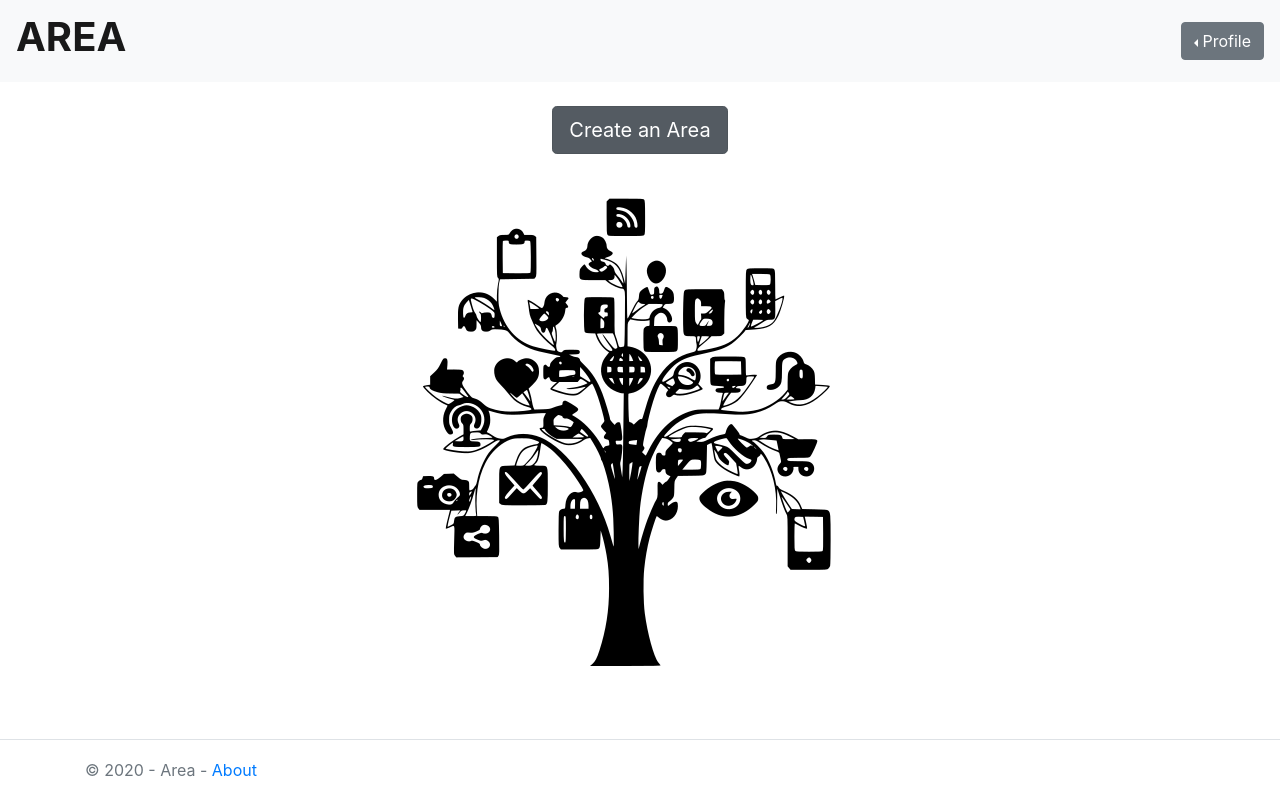
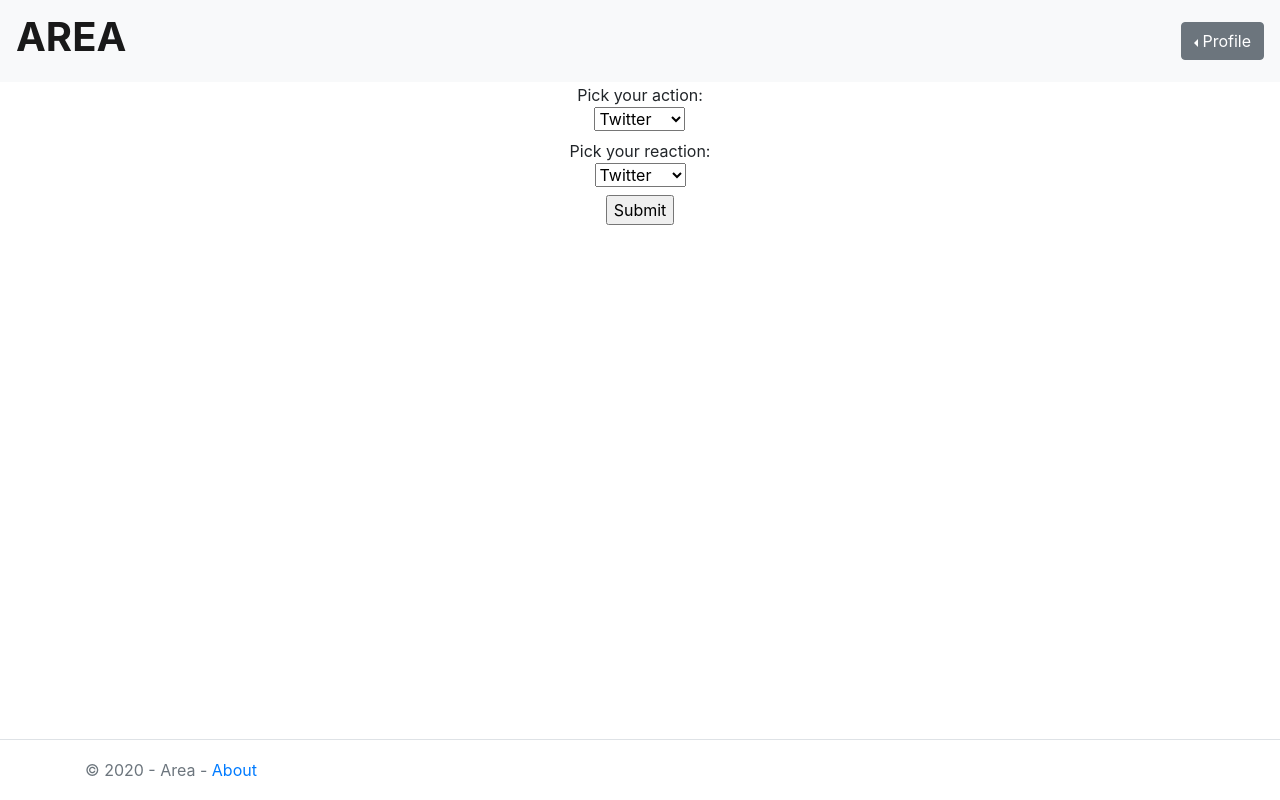
Before and after one commit to Jostyck9/AREA, a React (Create React App) app in the folder AreaWeb/: page /creation in a window 1280 px wide. Built offline with nearby package versions, Linux system fonts and the light colour scheme; sample sign-in values are in the browser's storage.

Commit message:
First changes on the creation pages

```diff
--- a/AreaWeb/src/pages/Apk/index.js
+++ b/AreaWeb/src/pages/Apk/index.js
@@ -2,7 +2,7 @@ import 'bootstrap/dist/css/bootstrap.min.css';
 import React from 'react';
 import '../../css/site.css';
 
-export default class Account extends React.Component {
+export default class Apk extends React.Component {
 
     render() {
         return (
--- /dev/null
+++ b/AreaWeb/src/pages/Creation/index.js
@@ -0,0 +1,70 @@
+import '../../../node_modules/bootstrap/dist/css/bootstrap.min.css';
+import React from 'react';
+import '../../css/site.css';
+import { Button, Form } from 'react-bootstrap'
+
+export default class Creation extends React.Component {
+    constructor(props) {
+        super(props);
+        this.state = {value: 'nothing'};
+
+        this.handleChange = this.handleChange.bind(this);
+        this.handleSubmit = this.handleSubmit.bind(this);
+      }
+
+      handleChange(event) {
+        this.setState({value: event.target.value});
+      }
+
+      handleSubmit(event) {
+        alert(': ' + this.state.value);
+        event.preventDefault();
+      }
+
+      render() {
+        return (
+            <table width="100%" height="100%" border="0">
+                <tr height="100%">
+                    <td width="25%"></td>
+                    <td width="50%">
+                    <div class="text-center">
+                    <form onSubmit={this.handleSubmit}>
+                        <label>
+                        Pick your action:
+                        <br></br>
+                        <select value={this.state.valueAct} onChange={this.handleChange}>
+                            <option value="twitter">Twitter</option>
+                            <option value="github">Github</option>
+                            <option value="discord">Discord</option>
+                            <option value="onedrive">Onedrive</option>
+                            <option value="trello">Trello</option>
+                            <option value="outlook">Outlook</option>
+                            <option value="spotify">Spotify</option>
+                        </select>
+                        </label>
+
+                        <br></br>
+                        <label>
+                        Pick your reaction:
+                        <br></br>
+                        <select value={this.state.value} onChange={this.handleChange}>
+                            <option value="twitter">Twitter</option>
+                            <option value="github">Github</option>
+                            <option value="discord">Discord</option>
+                            <option value="onedrive">Onedrive</option>
+                            <option value="trello">Trello</option>
+                            <option value="outlook">Outlook</option>
+                            <option value="spotify">Spotify</option>
+                        </select>
+                        </label>
+                        <br></br>
+                        <input type="submit" value="Submit" />
+                    </form>
+                    </div>
+                    </td>
+                    <td width="25%"></td>
+                    </tr>
+            </table>
+        );
+    }
+}
--- a/AreaWeb/src/routes/index.js
+++ b/AreaWeb/src/routes/index.js
@@ -9,6 +9,7 @@ import ErrorPage from "../pages/ErrorPage"
 import Account from "../pages/Account";
 import About from "../pages/About";
 import Apk from "../pages/Apk";
+import Creation from "../pages/Creation"
 
 export default function Routes() {
     return (
@@ -20,6 +21,7 @@ export default function Routes() {
         <Route path="/about.json" component={About} />
 
         <Route path="/account" component={Account} isPrivate />
+        <Route path="/creation" component={Creation} isPrivate />
         <Route path="/client.apk" component={Apk}/>
 
         {/* redirect user to SignIn page if route does not exist and user is not authenticated */}
```
